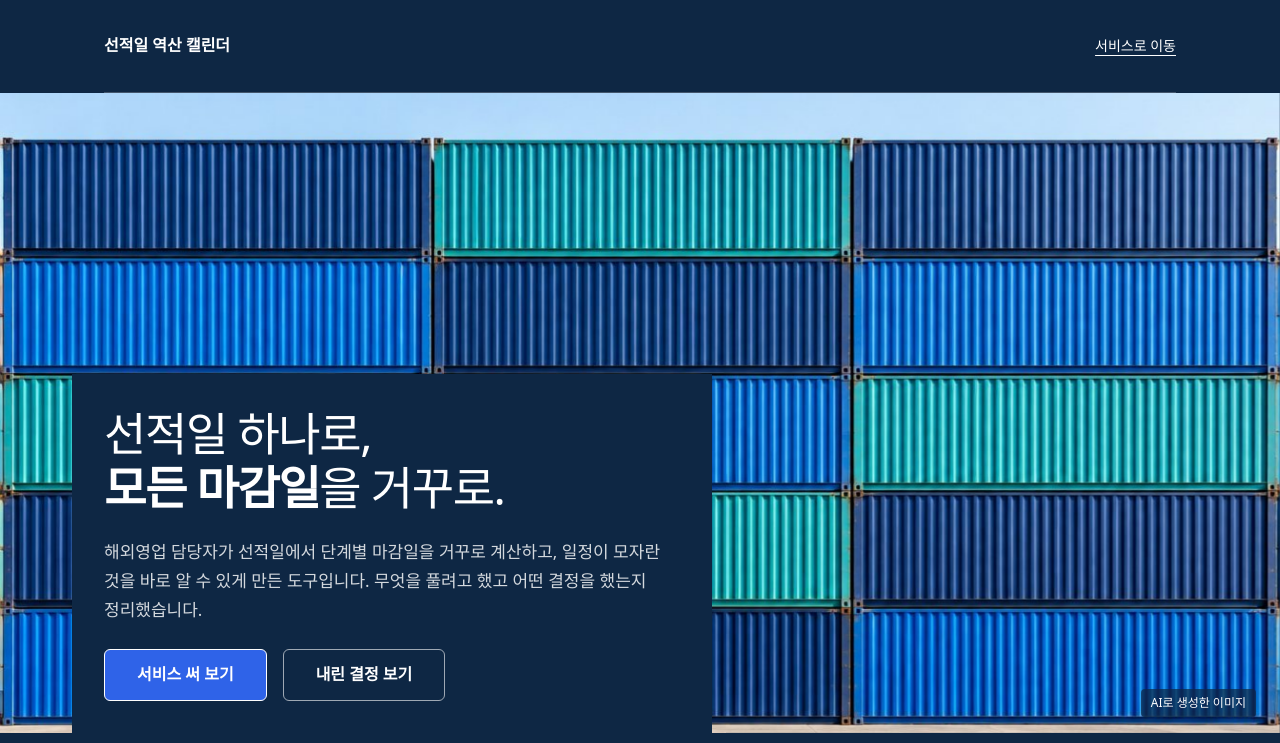
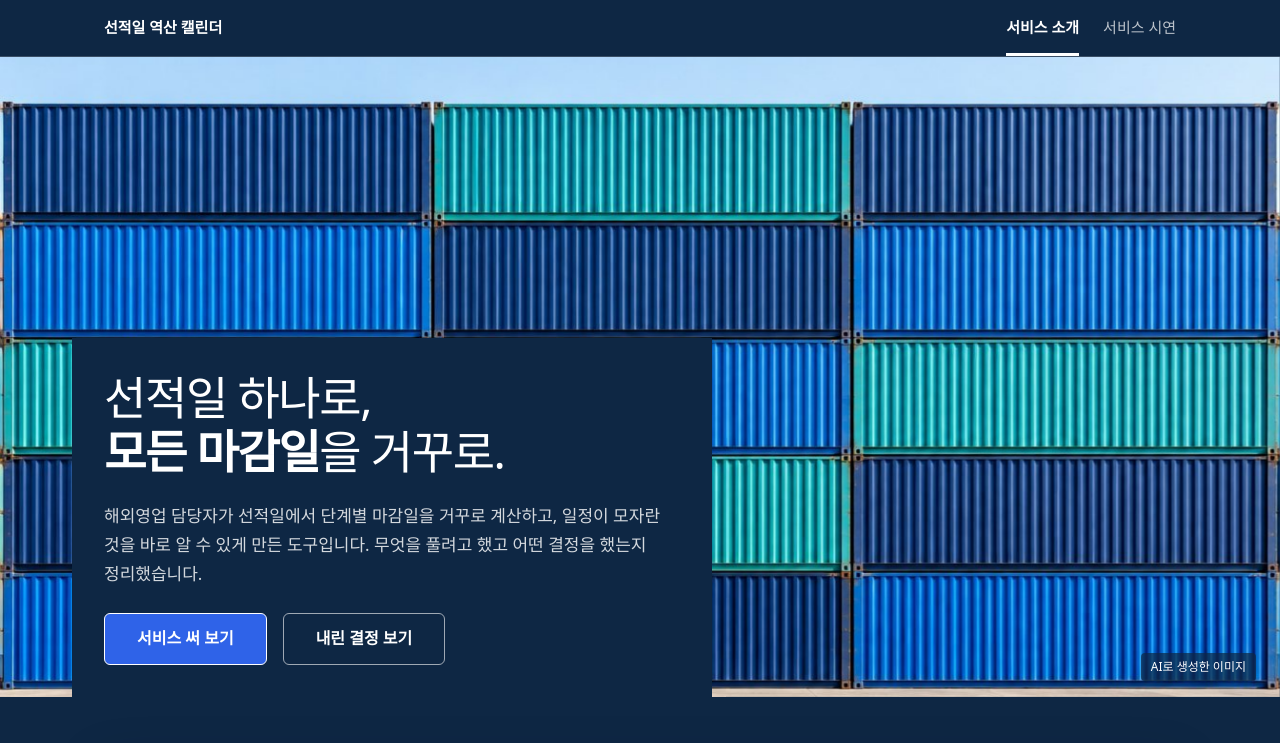
Before and after one commit to choeg6801-eng/calculation, a plain HTML site: page index.html in a window 1280 px wide. Shown: the top 743 px of the page. Drawn offline with Linux system fonts and the light colour scheme; a web font is replaced by a local one.

Commit message:
Add files via upload

```diff
--- a/index.html
+++ b/index.html
@@ -191,14 +191,30 @@
     .btn{transition:none}
     .btn:active{transform:none}
   }
+  /* 공통 상단 탭: 소개 <-> 시연 */
+  [id]{scroll-margin-top:72px}
+  .topbar{position:sticky;top:0;z-index:30;background:#0E2744;border-bottom:1px solid rgba(255,255,255,.18)}
+  .topbar-in{max-width:1120px;margin:0 auto;padding:0 24px;display:flex;justify-content:space-between;align-items:center;gap:16px;min-height:56px}
+  .topbar .brand{color:#fff;font-weight:600;font-size:15px;white-space:nowrap}
+  .tabs{display:flex;gap:24px}
+  .tabs a{display:inline-flex;align-items:center;min-height:56px;color:rgba(255,255,255,.72);text-decoration:none;font-size:15px;border-bottom:3px solid transparent;padding-top:3px;transition:transform 150ms cubic-bezier(.23,1,.32,1)}
+  .tabs a:hover{color:#fff;transform:translateY(-1px)}
+  .tabs a[aria-current="page"]{color:#fff;font-weight:600;border-bottom-color:#fff}
+  .tabs a:focus-visible{outline:3px solid #9CC3F6;outline-offset:-3px}
+  @media(max-width:640px){.topbar-in{padding:0 16px}.tabs{gap:16px}.topbar .brand{font-size:14px}.tabs a{font-size:14px}}
+  @media (prefers-reduced-motion:reduce){.tabs a{transition:none}.tabs a:hover{transform:none}}
 </style>
 </head>
 <body>
 
+<div class="topbar"><div class="topbar-in">
+  <span class="brand">선적일 역산 캘린더</span>
+  <nav class="tabs" aria-label="페이지 이동">
+    <a href="index.html" aria-current="page">서비스 소개</a>
+    <a href="app.html">서비스 시연</a>
+  </nav>
+</div></div>
 <div class="hero">
-  <div class="wrap">
-    <div class="nav"><b>선적일 역산 캘린더</b><a href="app.html">서비스로 이동</a></div>
-  </div>
   <div class="banner">
     <div class="banner-img">
       <img src="images/hero-containers-bright.jpg" width="1344" height="752" alt="파랑과 청록 컨테이너가 정면으로 높이 쌓인 항만의 컨테이너 벽. 맑은 하늘 아래 밝은 낮 풍경이다." fetchpriority="high">
```
Also changed, not shown: app.html (+19 -1 lines).
